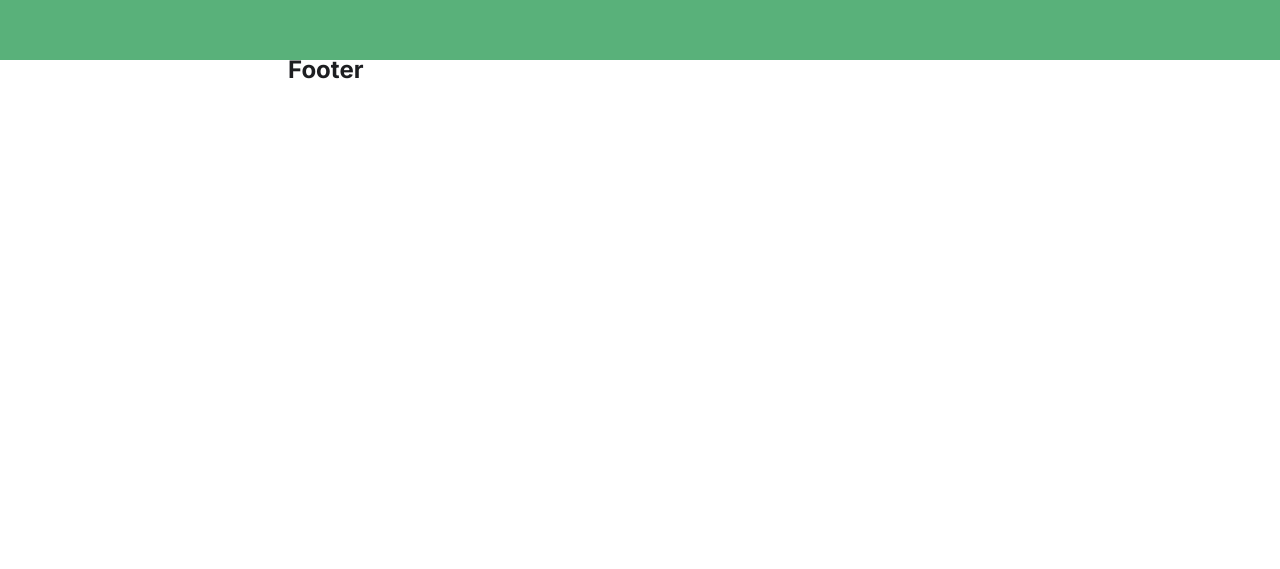
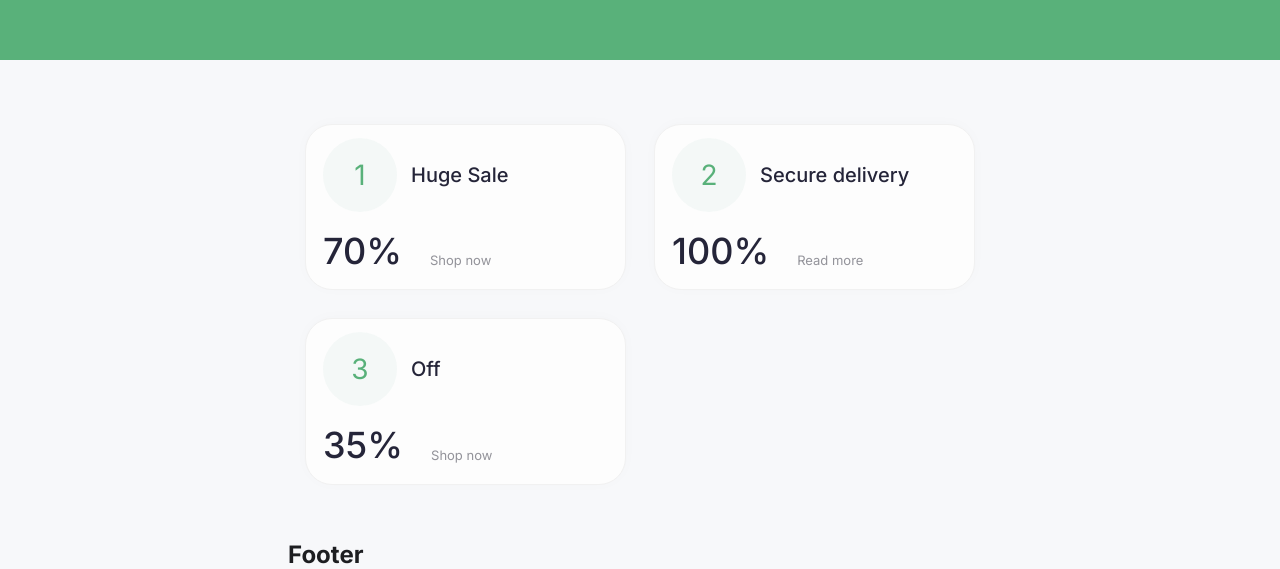
Before and after one commit to Mykhailenko-Oleksandr/e-pharmacy, a Next.js app: page / in a window 1280 px wide. Shown: the part 964-1533 px from the top of the page. Before the commit the page ends 1048 px from the top, so only its background shows below. Built offline with nearby package versions, Linux system fonts and the light colour scheme.

Commit message:
add PromoBanners

```diff
--- a/app/(main)/page.tsx
+++ b/app/(main)/page.tsx
@@ -1,10 +1,12 @@
 import Hero from "@/components/Hero/Hero";
 import css from "./Home.module.css";
+import PromoBanners from "@/components/PromoBanners/PromoBanners";
 
 export default function Home() {
   return (
     <>
       <Hero />
+      <PromoBanners />
     </>
   );
 }
--- a/app/globals.css
+++ b/app/globals.css
@@ -12,7 +12,7 @@ body {
   flex-direction: column;
   min-height: 100vh;
   margin: 0;
-  background-color: #ffffff;
+  background-color: #f7f8fa;
 
   color: #1d1e21;
   line-height: 125%;
--- /dev/null
+++ b/components/PromoBanners/PromoBanners.module.css
@@ -0,0 +1,140 @@
+.section {
+  padding: 40px 0;
+}
+
+.list {
+  display: flex;
+  flex-direction: column;
+  gap: 16px;
+}
+
+.item {
+  width: 100%;
+  padding: 13px 17px;
+  border: 1.15px solid #f1f1f1;
+  border-radius: 27px;
+  box-shadow: 0 -1px 14px 0 rgba(29, 30, 33, 0.02);
+  background-color: #fdfdfd;
+}
+
+.topBox {
+  display: flex;
+  align-items: center;
+  gap: 14px;
+  margin-bottom: 14px;
+}
+
+.countBox {
+  display: flex;
+  align-items: center;
+  justify-content: center;
+
+  width: 54px;
+  height: 54px;
+  border-radius: 50%;
+  background-color: rgba(231, 241, 237, 0.4);
+
+  font-size: 24px;
+  line-height: 100%;
+  text-align: center;
+  color: #59b17a;
+}
+
+.title {
+  font-weight: 500;
+  font-size: 16px;
+  line-height: 140%;
+  color: #252539;
+}
+
+.bottomBox {
+  display: flex;
+  align-items: end;
+  gap: 30px;
+
+  &.centerItem {
+    gap: 16px;
+  }
+}
+
+.discountInterest {
+  font-weight: 500;
+  font-size: 24px;
+  line-height: 140%;
+  color: #252539;
+}
+
+.link {
+  border: none;
+  padding: 0;
+  background-color: transparent;
+
+  font-weight: 400;
+  font-size: 13px;
+  line-height: 140%;
+  color: #93939a;
+
+  transition: color 300ms ease;
+
+  &:hover,
+  &:focus {
+    color: #3f945f;
+  }
+}
+
+@media only screen and (min-width: 768px) {
+  .section {
+    padding-top: 64px;
+    padding-bottom: 60px;
+  }
+
+  .container {
+    padding: 0 49px;
+  }
+
+  .list {
+    flex-direction: row;
+    align-items: center;
+    flex-wrap: wrap;
+    gap: 28px;
+  }
+
+  .item {
+    width: unset;
+    flex-basis: calc((100% - 28px) / 2);
+  }
+
+  .countBox {
+    width: 74px;
+    height: 74px;
+    font-size: 28px;
+  }
+
+  .title {
+    font-size: 20px;
+  }
+
+  .bottomBox,
+  .bottomBox.centerItem {
+    gap: 28px;
+  }
+
+  .discountInterest {
+    font-size: 36px;
+  }
+
+  .link {
+    position: relative;
+    top: -7px;
+  }
+}
+
+@media only screen and (min-width: 1440px) {
+  .container {
+    padding: 0 210px;
+  }
+
+  .item {
+    flex-basis: calc((100% - 56px) / 3);
+  }
+}
--- /dev/null
+++ b/components/PromoBanners/PromoBanners.tsx
@@ -0,0 +1,55 @@
+import clsx from "clsx";
+import css from "./PromoBanners.module.css";
+import Link from "next/link";
+
+export default function PromoBanners() {
+  return (
+    <section className={css.section}>
+      <div className={clsx("container", css.container)}>
+        <ul className={css.list}>
+          <li className={css.item}>
+            <div className={css.topBox}>
+              <div className={css.countBox}>1</div>
+              <h2 className={css.title}>Huge Sale</h2>
+            </div>
+
+            <div className={css.bottomBox}>
+              <p className={css.discountInterest}>70%</p>
+              <Link href="/medicine?discount=70" className={css.link}>
+                Shop now
+              </Link>
+            </div>
+          </li>
+
+          <li className={css.item}>
+            <div className={css.topBox}>
+              <div className={css.countBox}>2</div>
+              <h2 className={css.title}>Secure delivery</h2>
+            </div>
+
+            <div className={clsx(css.bottomBox, css.centerItem)}>
+              <p className={css.discountInterest}>100%</p>
+              <Link href="/feature" className={css.link}>
+                Read more
+              </Link>
+            </div>
+          </li>
+
+          <li className={css.item}>
+            <div className={css.topBox}>
+              <div className={css.countBox}>3</div>
+              <h2 className={css.title}>Off</h2>
+            </div>
+
+            <div className={css.bottomBox}>
+              <p className={css.discountInterest}>35%</p>
+              <Link href="/medicine?discount=35" className={css.link}>
+                Shop now
+              </Link>
+            </div>
+          </li>
+        </ul>
+      </div>
+    </section>
+  );
+}
```
